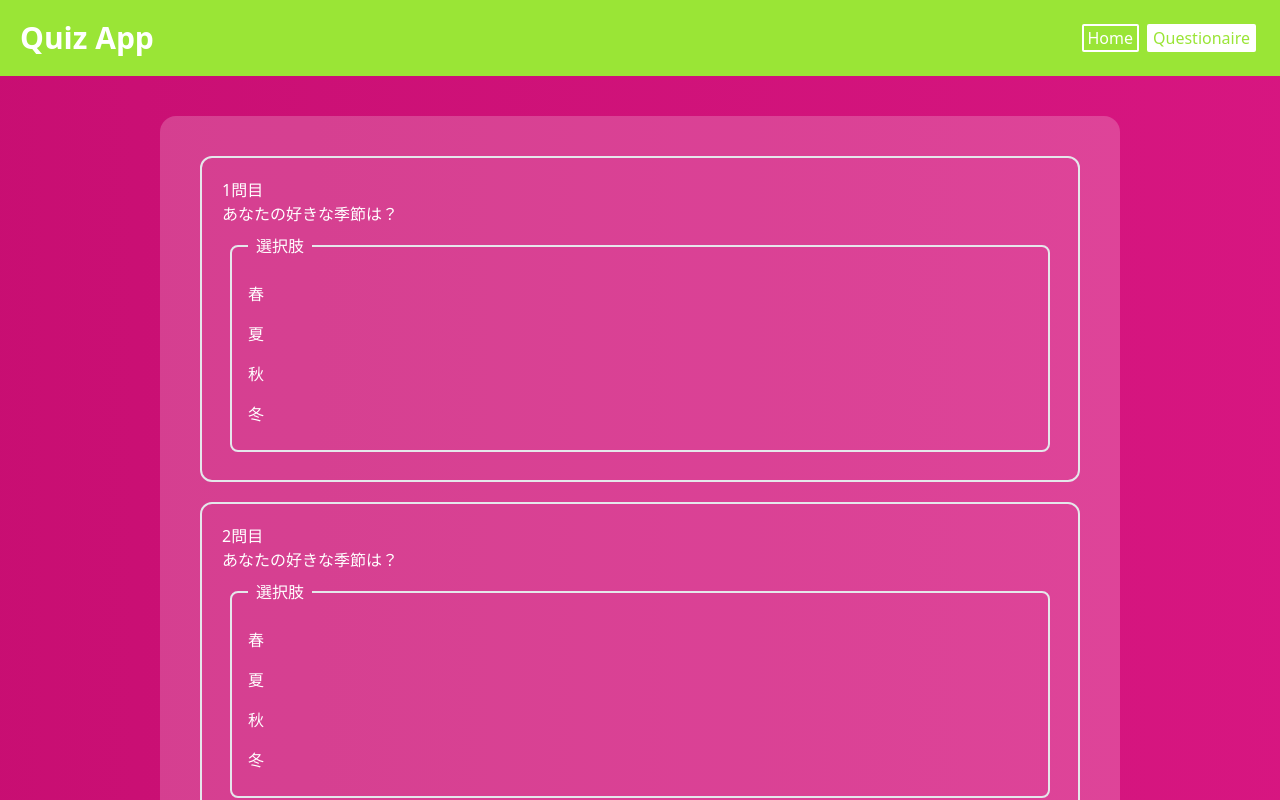
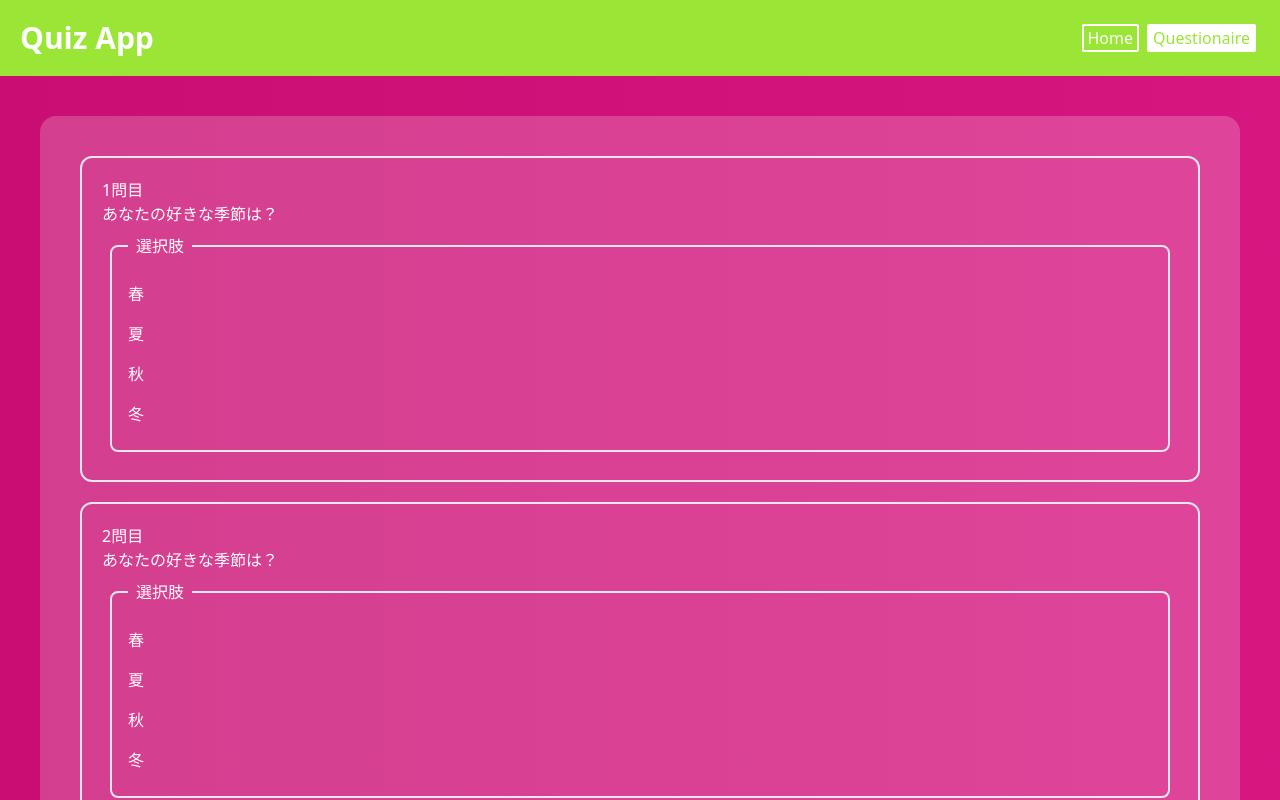
Before and after one commit to kawaneao1996/CITRINE_MATCH, a React (Vite) app: page /questionaire in a window 1280 px wide. Shown: the top 800 px of the page. Built offline with nearby package versions, Linux system fonts and the light colour scheme.

Commit message:
クイズの横幅調整

```diff
--- a/src/organisms/QuizCardsOrganism.tsx
+++ b/src/organisms/QuizCardsOrganism.tsx
@@ -49,7 +49,7 @@ function QuizCardsOrganism() {
     };
     return (
         <>
-            <div className="w-[80%] h-auto mx-auto p-5 rounded-2xl  bg-white bg-opacity-20">
+            <div className="w-full h-auto mx-auto p-5 rounded-2xl  bg-white bg-opacity-20">
                 <form onSubmit={handleSubmit(onSubmit)}>
                     {
                         quizItems_ver0.map((quizItem, index) => (
```
Also changed, not shown: 1 other file (tests, documents, lock files or other folders).
